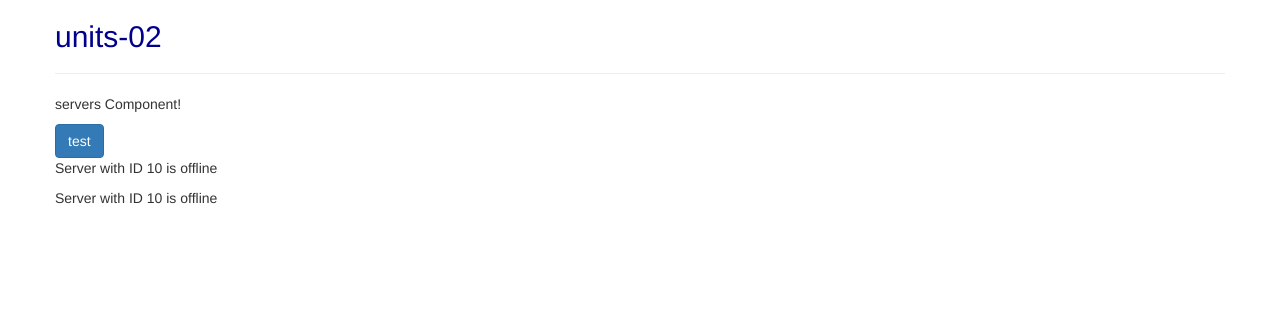
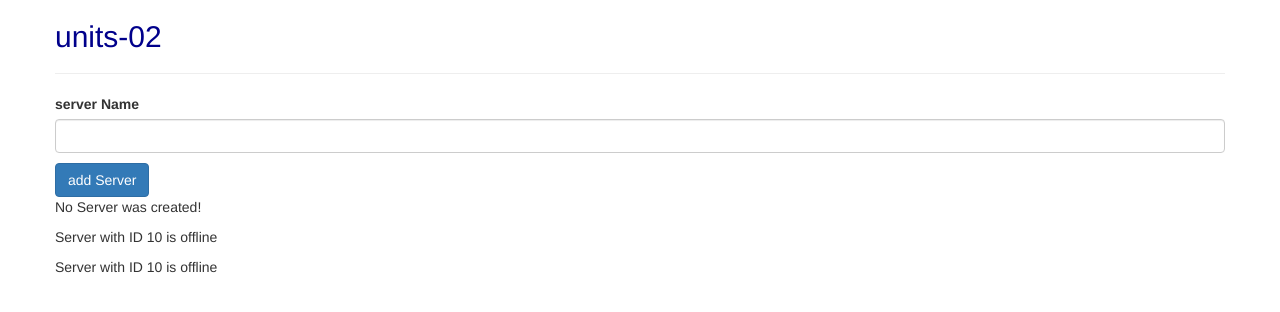
Before and after one commit to TharinduUdara/angular-udemy-course, an Angular app: page / in a window 1280 px wide. Shown: the top 312 px of the page. Built offline with nearby package versions, Linux system fonts and the light colour scheme.

Commit message:
passing & using data using Event Binding

```diff
--- a/src/app/servers/servers.component.html
+++ b/src/app/servers/servers.component.html
@@ -1,7 +1,16 @@
-<p>servers Component!</p>
+<label>server Name</label>
 
-<button class="btn btn-primary"
-    [disabled]="!allowNewServer">test</button>
+<input type="text" class="form-control" (input)="onUpdateServerName($event)">
+<p>{{serverName}}</p>
+<button
+  class="btn btn-primary"
+  [disabled]="!allowNewServer"
+  (click)="onCreateServer()"
+>
+  add Server
+</button>
+
+<p>{{serverCreationStatus}}</p>
 
 <app-server></app-server>
 <app-server></app-server>
--- a/src/app/servers/servers.component.ts
+++ b/src/app/servers/servers.component.ts
@@ -1,4 +1,4 @@
-import { Component, OnInit} from '@angular/core';
+import { Component, OnInit } from '@angular/core';
 
 @Component({
   //selector: '[app-servers]', // element selector chenge to attribute selector by using []
@@ -8,14 +8,26 @@ import { Component, OnInit} from '@angular/core';
   styleUrls: ['./servers.component.scss'],
 })
 export class ServersComponent implements OnInit {
-    allowNewServer = false;
-    constructor() {
-      setTimeout(()=>{
-        this.allowNewServer = true;
-      },2000)
-     }
-     ngOnInit(): void {
+  allowNewServer = false;
+  serverCreationStatus = 'No Server was created!';
+  serverName = '';
+  constructor() {
+    setTimeout(() => {
+      this.allowNewServer = true;
+    }, 2000);
+  }
 
-     }
+  ngOnInit() {
+  }
+
+  onCreateServer() {
+    this.serverCreationStatus = 'Server was created!';
+  }
+
+  onUpdateServerName(event: any) {
+    this.serverName = (<HTMLInputElement>event.target).value;
+    // console.log(event);
+  }
+
 
 }
```
